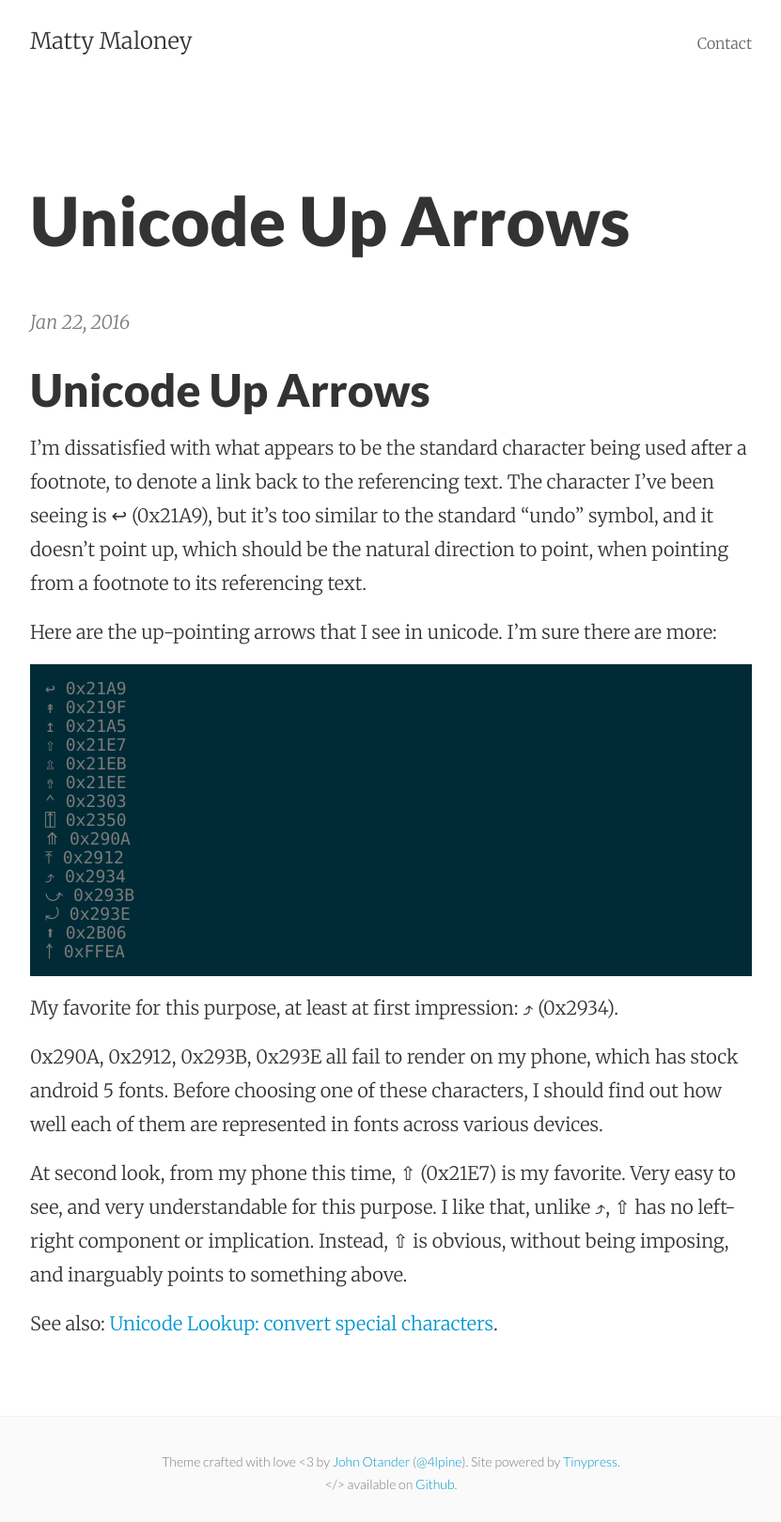
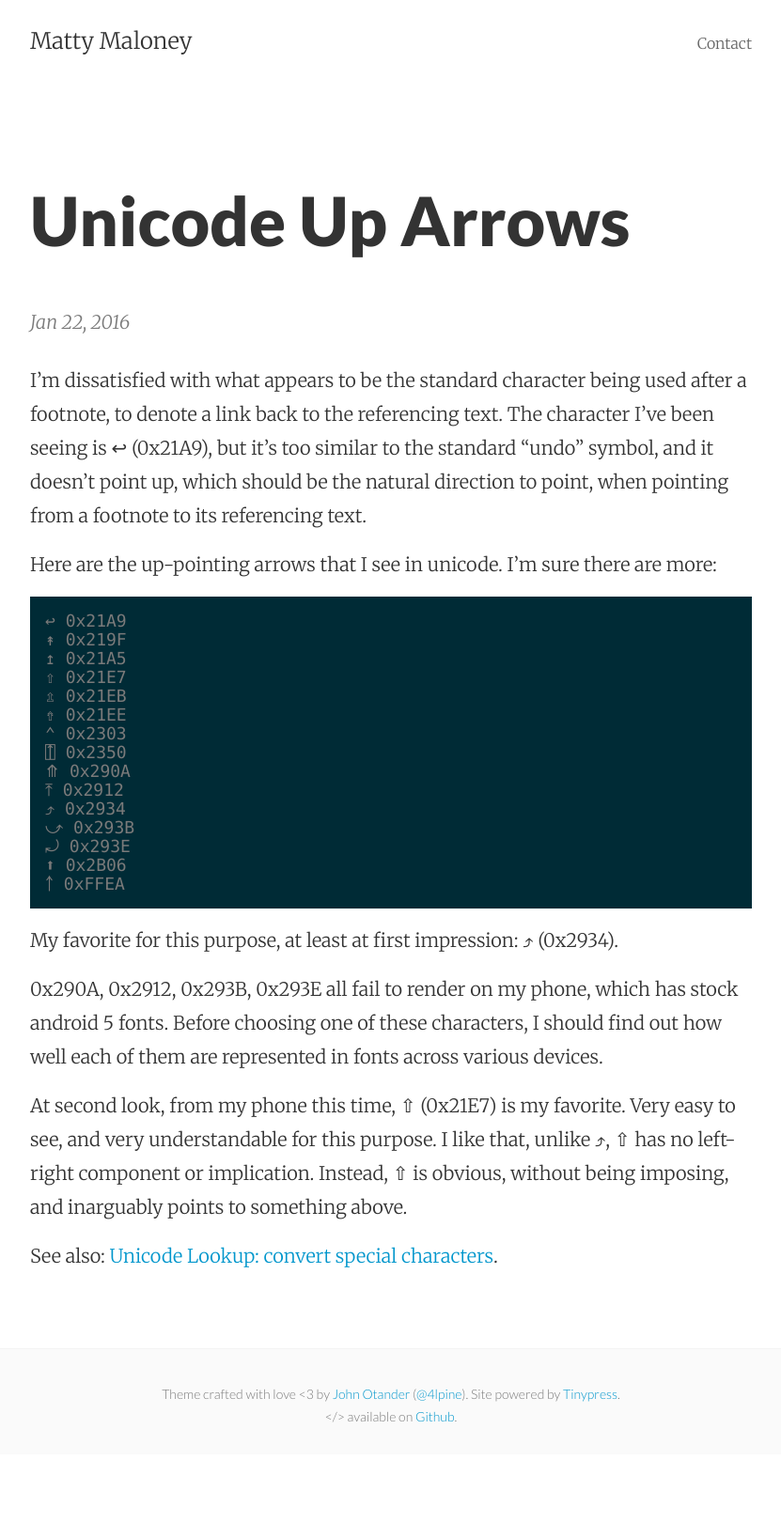
Before and after one commit to mattymaloney/mattymaloney.github.io, a Jekyll site: the page built from _posts/2016-01-22-up-arrows.md, in a window 1280 px wide. Shown: the whole page at 94% size, without its empty margins (224-1055 px from the left). Built offline with Jekyll 4.4.1, drawn with Linux system fonts in a browser that asks for light colours; after the commit the page ends 1548 px from its top, so only the background shows below that.

Commit message:
Updated 2016-01-22-up-arrows.md

```diff
--- a/_posts/2016-01-22-up-arrows.md
+++ b/_posts/2016-01-22-up-arrows.md
@@ -3,8 +3,6 @@ published: true
 title: Unicode Up Arrows
 layout: post
 ---
-
-## Unicode Up Arrows
 
 I'm dissatisfied with what appears to be the standard character being used after a footnote, to denote a link back to the referencing text. The character I've been seeing is ↩ (0x21A9), but it's too similar to the standard "undo" symbol, and it doesn't point up, which should be the natural direction to point, when pointing from a footnote to its referencing text.
 
```
